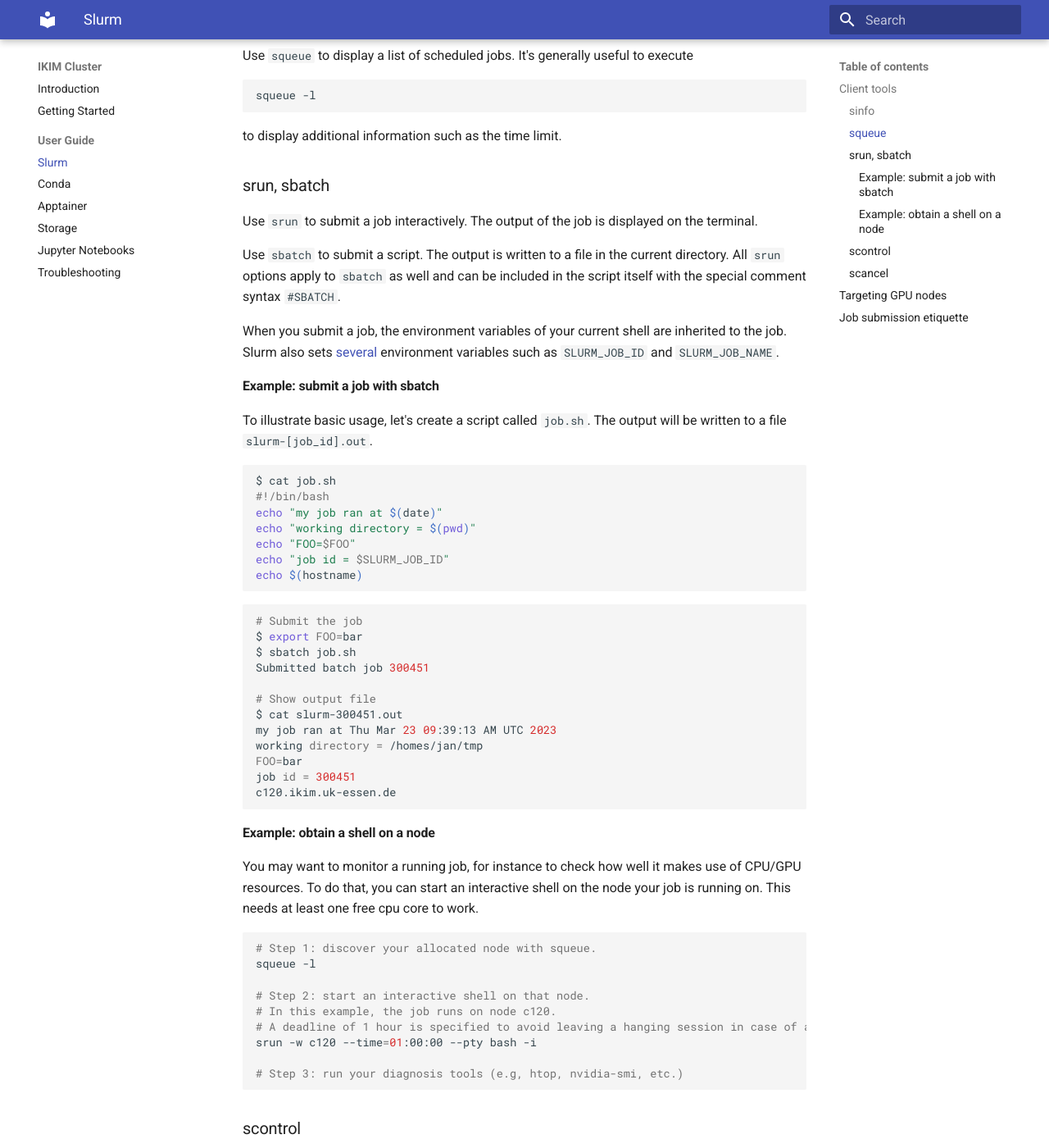
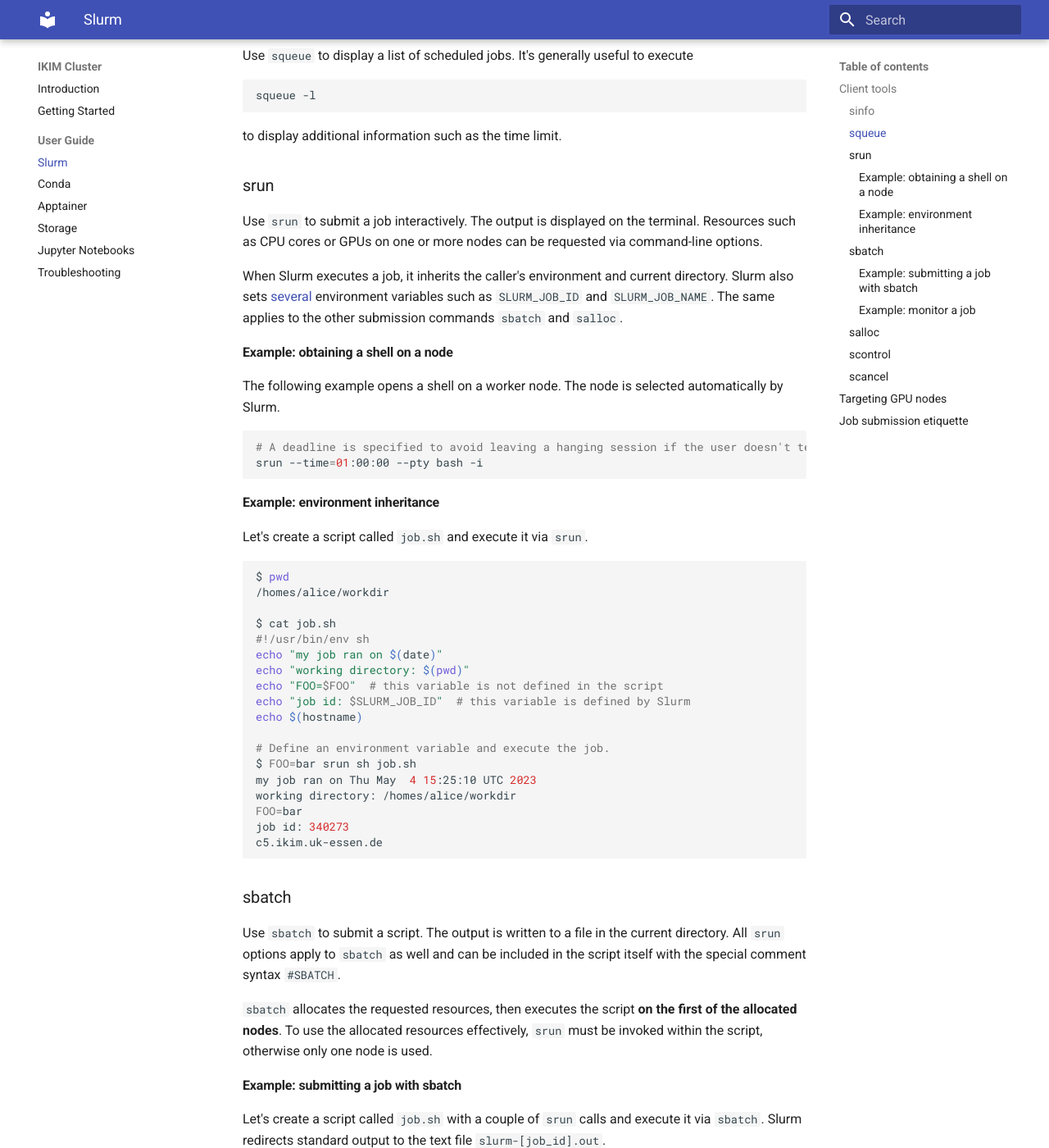
Before and after one commit to IKIM-Essen/ClusterDocs, an MkDocs documentation site: the page built from docs/slurm.md, in a window 1280 px wide and 1400 px high, scrolled down 680 px. Shown: the whole window at 82% size. Built offline with MkDocs 1.6.1 and Material for MkDocs 9.7.7, drawn with Linux system fonts in a browser that asks for light colours; some of the changed text lies outside the part shown.

Commit message:
Add details on the submission commands (#18)
The sections on srun and sbatch have been expanded and a section on
salloc has been added.

````diff
--- a/docs/slurm.md
+++ b/docs/slurm.md
@@ -30,46 +30,103 @@
 
 to display additional information such as the time limit.
 
-### srun, sbatch
+### srun
 
-Use `srun` to submit a job interactively. The output of the job is displayed on the terminal.
+Use `srun` to submit a job interactively. The output is displayed on the terminal. Resources such as CPU cores or GPUs on one or more nodes can be requested via command-line options.
+
+When Slurm executes a job, it inherits the caller's environment and current directory. Slurm also sets [several][sbatch-env] environment variables such as `SLURM_JOB_ID` and `SLURM_JOB_NAME`. The same applies to the other submission commands `sbatch` and `salloc`.
+
+#### Example: obtaining a shell on a node
+
+The following example opens a shell on a worker node. The node is selected automatically by Slurm.
+
+```sh
+# A deadline is specified to avoid leaving a hanging session if the user doesn't terminate it.
+srun --time=01:00:00 --pty bash -i
+```
+
+#### Example: environment inheritance
+
+Let's create a script called `job.sh` and execute it via `srun`.
+
+```sh
+$ pwd
+/homes/alice/workdir
+
+$ cat job.sh
+#!/usr/bin/env sh
+echo "my job ran on $(date)"
+echo "working directory: $(pwd)"
+echo "FOO=$FOO"  # this variable is not defined in the script
+echo "job id: $SLURM_JOB_ID"  # this variable is defined by Slurm
+echo $(hostname)
+
+# Define an environment variable and execute the job.
+$ FOO=bar srun sh job.sh
+my job ran on Thu May  4 15:25:10 UTC 2023
+working directory: /homes/alice/workdir
+FOO=bar
+job id: 340273
+c5.ikim.uk-essen.de
+```
+
+### sbatch
 
 Use `sbatch` to submit a script. The output is written to a file in the current directory. All `srun` options apply to `sbatch` as well and can be included in the script itself with the special comment syntax `#SBATCH`.
 
-When you submit a job, the environment variables of your current shell are inherited to the job. Slurm also sets [several][sbatch-env] environment variables such as `SLURM_JOB_ID` and `SLURM_JOB_NAME`.
+`sbatch` allocates the requested resources, then executes the script **on the first of the allocated nodes**. To use the allocated resources effectively, `srun` must be invoked within the script, otherwise only one node is used.
 
-#### Example: submit a job with sbatch
+#### Example: submitting a job with sbatch
 
-To illustrate basic usage, let's create a script called `job.sh`. The output will be written to a file `slurm-[job_id].out`.
+Let's create a script called `job.sh` with a couple of `srun` calls and execute it via `sbatch`. Slurm redirects standard output to the text file `slurm-[job_id].out`.
 
 ```sh
+# Create a script which allocates 3 nodes and submits two job steps using srun.
 $ cat job.sh
-#!/bin/bash
-echo "my job ran at $(date)"
-echo "working directory = $(pwd)"
-echo "FOO=$FOO"
-echo "job id = $SLURM_JOB_ID"
-echo $(hostname)
+#!/usr/bin/env sh
+#SBATCH --nodes 3
+#SBATCH --time 01:00:00
+srun hostname
+srun echo hello
+
+# Execute the script.
+$ sbatch ./job.sh
+Submitted batch job 340264
+
+# Display the output. The jobs steps were executed simultaneously on all 3 nodes.
+$ cat slurm-340264.out
+c7.ikim.uk-essen.de
+c23.ikim.uk-essen.de
+c20.ikim.uk-essen.de
+hello
+hello
+hello
 ```
 
+The following example shows the effect of an equivalent script without `srun`.
+
 ```sh
-# Submit the job
-$ export FOO=bar
-$ sbatch job.sh
-Submitted batch job 300451
+# Create a script which allocates 3 nodes, then executes two commands without srun.
+$ cat job.sh
+#!/usr/bin/env sh
+#SBATCH --nodes 3
+#SBATCH --time 01:00:00
+hostname
+echo hello
 
-# Show output file
-$ cat slurm-300451.out
-my job ran at Thu Mar 23 09:39:13 AM UTC 2023
-working directory = /homes/jan/tmp
-FOO=bar
-job id = 300451
-c120.ikim.uk-essen.de
+# Execute the script.
+$ sbatch ./job.sh
+Submitted batch job 340266
+
+# Display the output. The commands were simply executed on the first assigned node.
+$ cat slurm-340266.out
+c7.ikim.uk-essen.de
+hello
 ```
 
-#### Example: obtain a shell on a node
+#### Example: monitor a job
 
-You may want to monitor a running job, for instance to check how well it makes use of CPU/GPU resources. To do that, you can start an interactive shell on the node your job is running on. This needs at least one free cpu core to work.
+It can be useful to request a shell on a specific node, for example to monitor the resource usage of a running job.
 
 ```sh
 # Step 1: discover your allocated node with squeue.
@@ -77,11 +134,34 @@
 
 # Step 2: start an interactive shell on that node.
 # In this example, the job runs on node c120.
-# A deadline of 1 hour is specified to avoid leaving a hanging session in case of an abrupt loss of connection.
-srun -w c120 --time=01:00:00 --pty bash -i
+srun --nodelist=c120 --time=01:00:00 --pty bash -i
 
 # Step 3: run your diagnosis tools (e.g, htop, nvidia-smi, etc.)
 ```
+
+Since any job requires at least one CPU core, this method doesn't work if all CPU cores on the target node have already been requested.
+
+### salloc
+
+`salloc` allocates resources that can be used by subsequent invocations of `srun` or `sbatch`. By default, after allocating the resources `salloc` opens a shell **on the current node**: any `srun` or `sbatch` commands issued in this shell will use the allocated resources. When the user terminates the shell, the allocation is relinquished.
+
+```sh
+$ salloc --nodes=3 --time=01:00:00
+salloc: Granted job allocation 340227
+
+$ srun hostname
+c5.ikim.uk-essen.de
+c6.ikim.uk-essen.de
+c7.ikim.uk-essen.de
+
+$ exit
+salloc: Relinquishing job allocation 340227
+salloc: Job allocation 340227 has been revoked.
+```
+
+If a command is supplied to `salloc`, it is executed instead of opening a shell. The command runs on the current node, therefore it should include `srun` or `sbatch`.
+
+The assigned nodes are not allocated exclusively unless specified, for example by requesting all available CPU cores.
 
 ### scontrol
 
````
